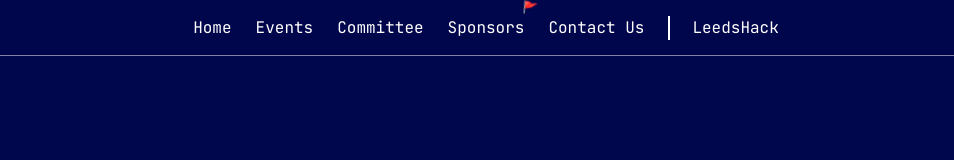
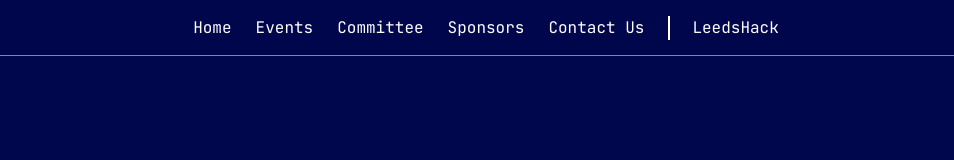
Before and after one commit to leeds-computing-society/website, a Next.js app: page / in a window 1280 px wide. Shown: the top 160 px of the page, without its empty margins (154-1108 px from the left). Built offline with nearby package versions, Linux system fonts and the light colour scheme.

Commit message:
Removed CTF flag and restored Sponsor's page

```diff
--- a/src/app/components/header.tsx
+++ b/src/app/components/header.tsx
@@ -92,11 +92,6 @@ export const Header = () => {
               className={`relative ${HeaderItemTypeMap[item.type]}`}
             >
               {item.text}
-              {item.text === "Sponsors" && (
-                <span className="absolute -top-3 -right-3 text-xs rotate-12 pointer-events-none select-none animate-bounce">
-                  🚩
-                </span>
-              )}
             </Link>
           ))}
         </div>
--- a/src/app/sponsors/page.tsx
+++ b/src/app/sponsors/page.tsx
@@ -25,10 +25,7 @@ export default function Page() {
           </div>
         </div>
         <div className="flex flex-row items-center min-[48rem]:px-6 min-[96rem]:px-48 border-t border-b border-white/50 bg-brand-primary-450/50">
-          <div
-            data-flag="flag{x7Qm2Rk9}"
-            className="w-full py-6 px-6 min-[48rem]:border-l min-[48rem]:border-r border-dashed border-white/50 bg-[#272F64]"
-          >
+          <div className="w-full py-6 px-6 min-[48rem]:border-l min-[48rem]:border-r border-dashed border-white/50 bg-[#272F64]">
             <TPPLogo className="fill-white h-12"></TPPLogo>
           </div>
         </div>
```
